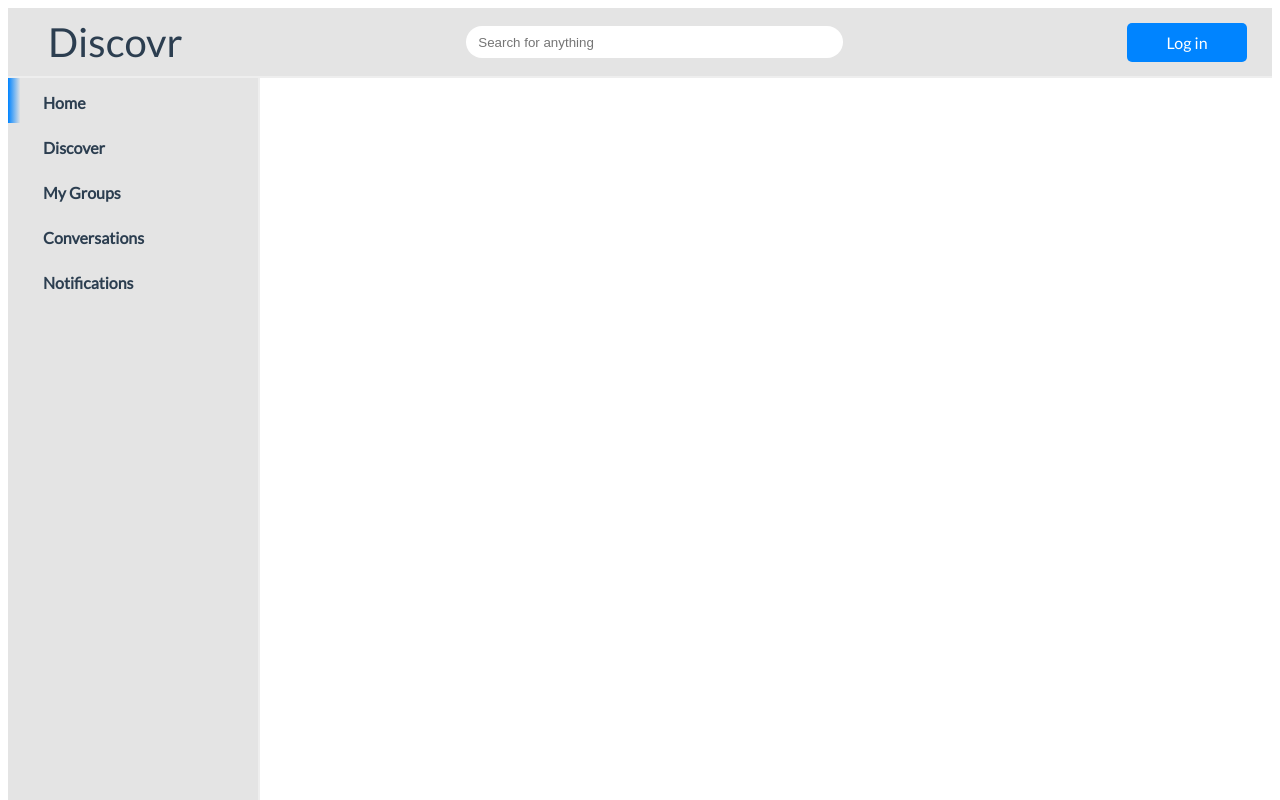
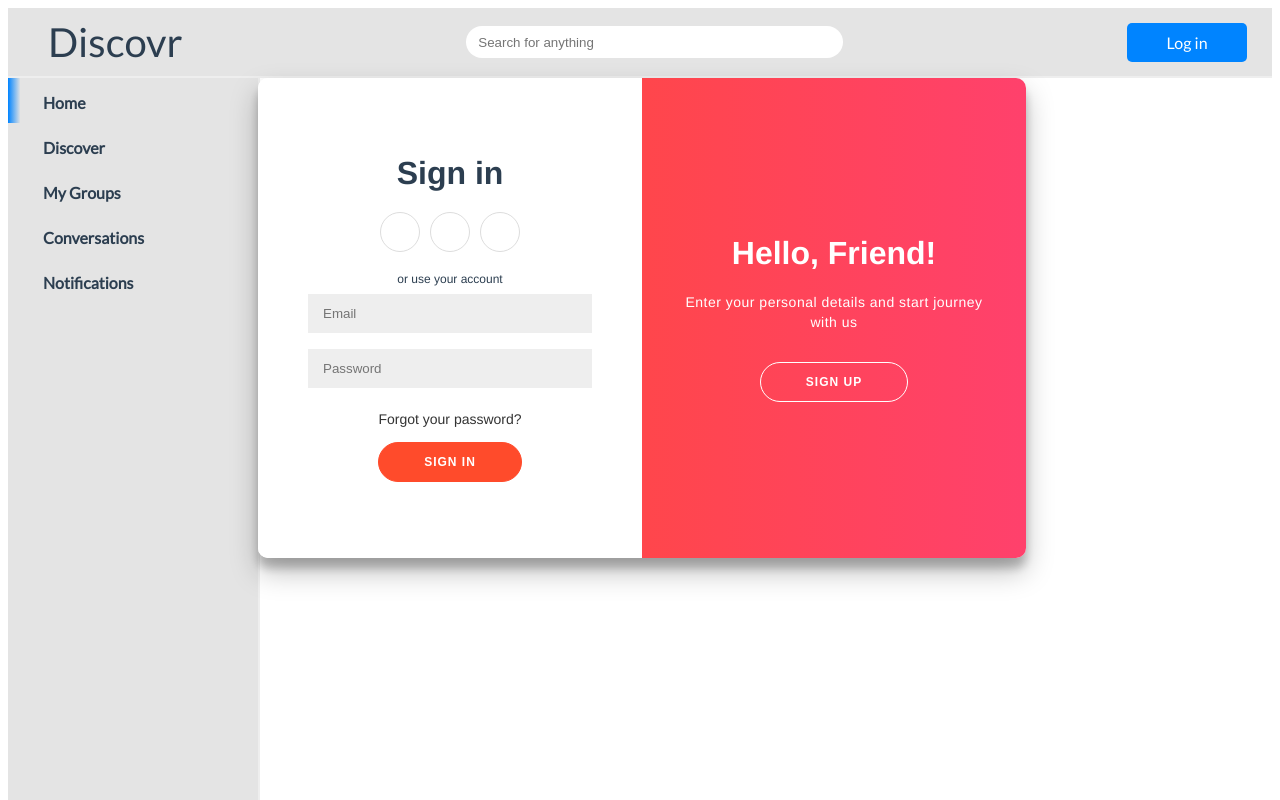
Before and after one commit to nicholascarlin/Discovr, a Vue app in the folder website/: page / in a window 1280 px wide. Both pictures are taken after a click on the element "Log in". Built offline with nearby package versions, Linux system fonts and the light colour scheme.

Commit message:
Login page started

```diff
--- a/website/src/App.vue
+++ b/website/src/App.vue
@@ -4,6 +4,7 @@
     <SideMenu v-on:tabChanged="onTabChange" />
       <div class="pages">
         <HomePage v-if="tabIndex==1"/>
+        <Login v-if="tabIndex==6"/>
       </div>
   </div>
 </template>
@@ -12,6 +13,7 @@
 import SideMenu from './components/SideMenu.vue'
 import Header from './components/Header.vue'
 import HomePage from './components/HomePage.vue'
+import Login from './components/Login.vue'
 
 export default {
   data() {
@@ -23,7 +25,8 @@
   components: {
     SideMenu,
     Header,
-    HomePage
+    HomePage,
+    Login
   },
   methods: {
     onTabChange(value) {
@@ -47,10 +50,6 @@
   color: #2c3e50;
 }
 
-.app {
-  background-color: rgb(228, 228, 228);
-}
-
 .pages {
   margin-left: 250px;
 }
--- a/website/src/components/Header.vue
+++ b/website/src/components/Header.vue
@@ -61,6 +61,7 @@
     justify-content: space-between;
     padding: 10px;
     border-bottom: inset 2px;
+    background-color: rgb(228, 228, 228);
 }
 
 .header * {
--- /dev/null
+++ b/website/src/components/Login.vue
@@ -0,0 +1,310 @@
+<template>
+    <div class="container" id="container">
+        <div class="form-container sign-up-container">
+            <form action="#">
+                <h1>Create Account</h1>
+                <div class="social-container">
+                    <a href="#" class="social"><i class="fab fa-facebook-f"></i></a>
+                    <a href="#" class="social"><i class="fab fa-google-plus-g"></i></a>
+                    <a href="#" class="social"><i class="fab fa-linkedin-in"></i></a>
+                </div>
+                <span>or use your email for registration</span>
+                <input type="text" placeholder="Name" />
+                <input type="email" placeholder="Email" />
+                <input type="password" placeholder="Password" />
+                <button>Sign Up</button>
+            </form>
+        </div>
+        <div class="form-container sign-in-container">
+            <form action="#">
+                <h1>Sign in</h1>
+                <div class="social-container">
+                    <a href="#" class="social"><i class="fab fa-facebook-f"></i></a>
+                    <a href="#" class="social"><i class="fab fa-google-plus-g"></i></a>
+                    <a href="#" class="social"><i class="fab fa-linkedin-in"></i></a>
+                </div>
+                <span>or use your account</span>
+                <input type="email" placeholder="Email" />
+                <input type="password" placeholder="Password" />
+                <a href="#">Forgot your password?</a>
+                <button>Sign In</button>
+            </form>
+        </div>
+        <div class="overlay-container">
+            <div class="overlay">
+                <div class="overlay-panel overlay-left">
+                    <h1>Welcome Back!</h1>
+                    <p>To keep connected with us please login with your personal info</p>
+                    <button class="ghost" id="signIn">Sign In</button>
+                </div>
+                <div class="overlay-panel overlay-right">
+                    <h1>Hello, Friend!</h1>
+                    <p>Enter your personal details and start journey with us</p>
+                    <button class="ghost" id="signUp">Sign Up</button>
+                </div>
+            </div>
+        </div>
+    </div>
+</template>
+
+<script>
+export default {
+
+}
+</script>
+
+<style scoped>
+
+
+@import url('https://fonts.googleapis.com/css?family=Montserrat:400,800');
+
+* {
+	box-sizing: border-box;
+}
+
+body {
+	background: #f6f5f7;
+	display: flex;
+	justify-content: center;
+	align-items: center;
+	flex-direction: column;
+	font-family: 'Montserrat', sans-serif;
+	height: 100vh;
+	margin: -20px 0 50px;
+}
+
+h1 {
+	font-weight: bold;
+	margin: 0;
+}
+
+h2 {
+	text-align: center;
+}
+
+p {
+	font-size: 14px;
+	font-weight: 100;
+	line-height: 20px;
+	letter-spacing: 0.5px;
+	margin: 20px 0 30px;
+}
+
+span {
+	font-size: 12px;
+}
+
+a {
+	color: #333;
+	font-size: 14px;
+	text-decoration: none;
+	margin: 15px 0;
+}
+
+button {
+	border-radius: 20px;
+	border: 1px solid #FF4B2B;
+	background-color: #FF4B2B;
+	color: #FFFFFF;
+	font-size: 12px;
+	font-weight: bold;
+	padding: 12px 45px;
+	letter-spacing: 1px;
+	text-transform: uppercase;
+	transition: transform 80ms ease-in;
+}
+
+button:active {
+	transform: scale(0.95);
+}
+
+button:focus {
+	outline: none;
+}
+
+button.ghost {
+	background-color: transparent;
+	border-color: #FFFFFF;
+}
+
+form {
+	background-color: #FFFFFF;
+	display: flex;
+	align-items: center;
+	justify-content: center;
+	flex-direction: column;
+	padding: 0 50px;
+	height: 100%;
+	text-align: center;
+}
+
+input {
+	background-color: #eee;
+	border: none;
+	padding: 12px 15px;
+	margin: 8px 0;
+	width: 100%;
+}
+
+.container {
+	background-color: #fff;
+	border-radius: 10px;
+    box-shadow: 0 14px 28px rgba(0,0,0,0.25),0 10px 10px rgba(0,0,0,0.22);
+	position: relative;
+	overflow: hidden;
+	width: 768px;
+	max-width: 100%;
+	min-height: 480px;
+}
+
+.form-container {
+	position: absolute;
+	top: 0;
+	height: 100%;
+	transition: all 0.6s ease-in-out;
+}
+
+.sign-in-container {
+	left: 0;
+	width: 50%;
+	z-index: 2;
+}
+
+.container.right-panel-active .sign-in-container {
+	transform: translateX(100%);
+}
+
+.sign-up-container {
+	left: 0;
+	width: 50%;
+	opacity: 0;
+	z-index: 1;
+}
+
+.container.right-panel-active .sign-up-container {
+	transform: translateX(100%);
+	opacity: 1;
+	z-index: 5;
+	animation: show 0.6s;
+}
+
+@keyframes show {
+	0%, 49.99% {
+		opacity: 0;
+		z-index: 1;
+	}
+
+	50%, 100% {
+		opacity: 1;
+		z-index: 5;
+	}
+}
+
+.overlay-container {
+	position: absolute;
+	top: 0;
+	left: 50%;
+	width: 50%;
+	height: 100%;
+	overflow: hidden;
+	transition: transform 0.6s ease-in-out;
+	z-index: 100;
+}
+
+.container.right-panel-active .overlay-container{
+	transform: translateX(-100%);
+}
+
+.overlay {
+	background: #FF416C;
+	background: -webkit-linear-gradient(to right, #FF4B2B, #FF416C);
+	background: linear-gradient(to right, #FF4B2B, #FF416C);
+	background-repeat: no-repeat;
+	background-size: cover;
+	background-position: 0 0;
+	color: #FFFFFF;
+	position: relative;
+	left: -100%;
+	height: 100%;
+	width: 200%;
+    transform: translateX(0);
+	transition: transform 0.6s ease-in-out;
+}
+
+.container.right-panel-active .overlay {
+    transform: translateX(50%);
+}
+
+.overlay-panel {
+	position: absolute;
+	display: flex;
+	align-items: center;
+	justify-content: center;
+	flex-direction: column;
+	padding: 0 40px;
+	text-align: center;
+	top: 0;
+	height: 100%;
+	width: 50%;
+	transform: translateX(0);
+	transition: transform 0.6s ease-in-out;
+}
+
+.overlay-left {
+	transform: translateX(-20%);
+}
+
+.container.right-panel-active .overlay-left {
+	transform: translateX(0);
+}
+
+.overlay-right {
+	right: 0;
+	transform: translateX(0);
+}
+
+.container.right-panel-active .overlay-right {
+	transform: translateX(20%);
+}
+
+.social-container {
+	margin: 20px 0;
+}
+
+.social-container a {
+	border: 1px solid #DDDDDD;
+	border-radius: 50%;
+	display: inline-flex;
+	justify-content: center;
+	align-items: center;
+	margin: 0 5px;
+	height: 40px;
+	width: 40px;
+}
+
+footer {
+    background-color: #222;
+    color: #fff;
+    font-size: 14px;
+    bottom: 0;
+    position: fixed;
+    left: 0;
+    right: 0;
+    text-align: center;
+    z-index: 999;
+}
+
+footer p {
+    margin: 10px 0;
+}
+
+footer i {
+    color: red;
+}
+
+footer a {
+    color: #3c97bf;
+    text-decoration: none;
+}
+
+</style>
```
